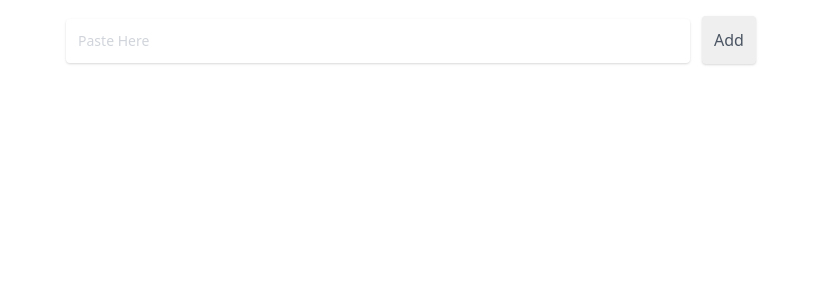
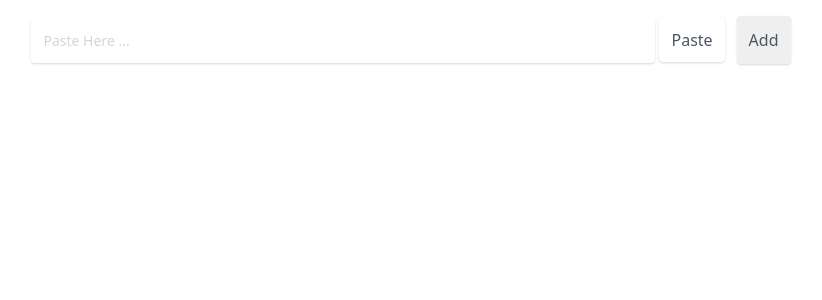
Before and after one commit to AhmadSaman/imgCollection, a React (Create React App) app: page / in a window 1280 px wide. Shown: the top 300 px of the page, without its empty margins (229-1051 px from the left). Built offline with nearby package versions, Linux system fonts and the light colour scheme.

Commit message:
Finishing lesson 3

```diff
--- a/src/App.js
+++ b/src/App.js
@@ -1,10 +1,12 @@
+import React, { useState } from "react";
 import Img from "./components/Img";
 import ImgGrid from "./components/ImgGrid";
 import LinkField from "./components/LinkField";
 function App() {
+	const [link, setLink] = useState("");
 	return (
 		<div className="App">
-			<LinkField />
+			<LinkField setLink={setLink} />
 		</div>
 	);
 }
--- a/src/components/LinkField.js
+++ b/src/components/LinkField.js
@@ -1,26 +1,40 @@
-import React, { useState, useRef } from "react";
+import React, { useRef } from "react";
 
-const LinkField = () => {
-	const inputRef = useRef();
-	const [link, setLink] = useState("");
+const LinkField = ({ setLink }) => {
+	const inputRef = useRef("");
+
 	const handleSubmit = (e) => {
 		e.preventDefault();
 		const input = inputRef.current.value;
 		setLink(input);
 		inputRef.current.value = "";
 	};
+
+	const handlePaste = (e) => {
+		e.preventDefault();
+		navigator.clipboard
+			.readText()
+			.then((clipText) => (inputRef.current.value = clipText));
+	};
+
 	return (
 		<div className="text-field">
 			<form className="m-4 text-center" onSubmit={handleSubmit}>
 				<input
 					type="text"
-					placeholder="Paste Here"
+					placeholder="Paste Here ..."
 					className="px-3 py-3 placeholder-gray-300 text-gray-600 relative bg-white rounded text-sm border-0 shadow outline-none focus:outline-none focus:ring w-2/4"
 					ref={inputRef}
 				/>
+				<button
+					className="px-3 py-2.5 text-gray-600 shadow rounded ml-1"
+					onClick={handlePaste}
+				>
+					Paste
+				</button>
 				<input
 					type="submit"
-					className="px-3 py-3 rounded ml-3 shadow text-gray-600"
+					className="px-3 py-3 rounded ml-3 shadow text-gray-600 cursor-pointer"
 					value="Add"
 				/>
 			</form>
```
